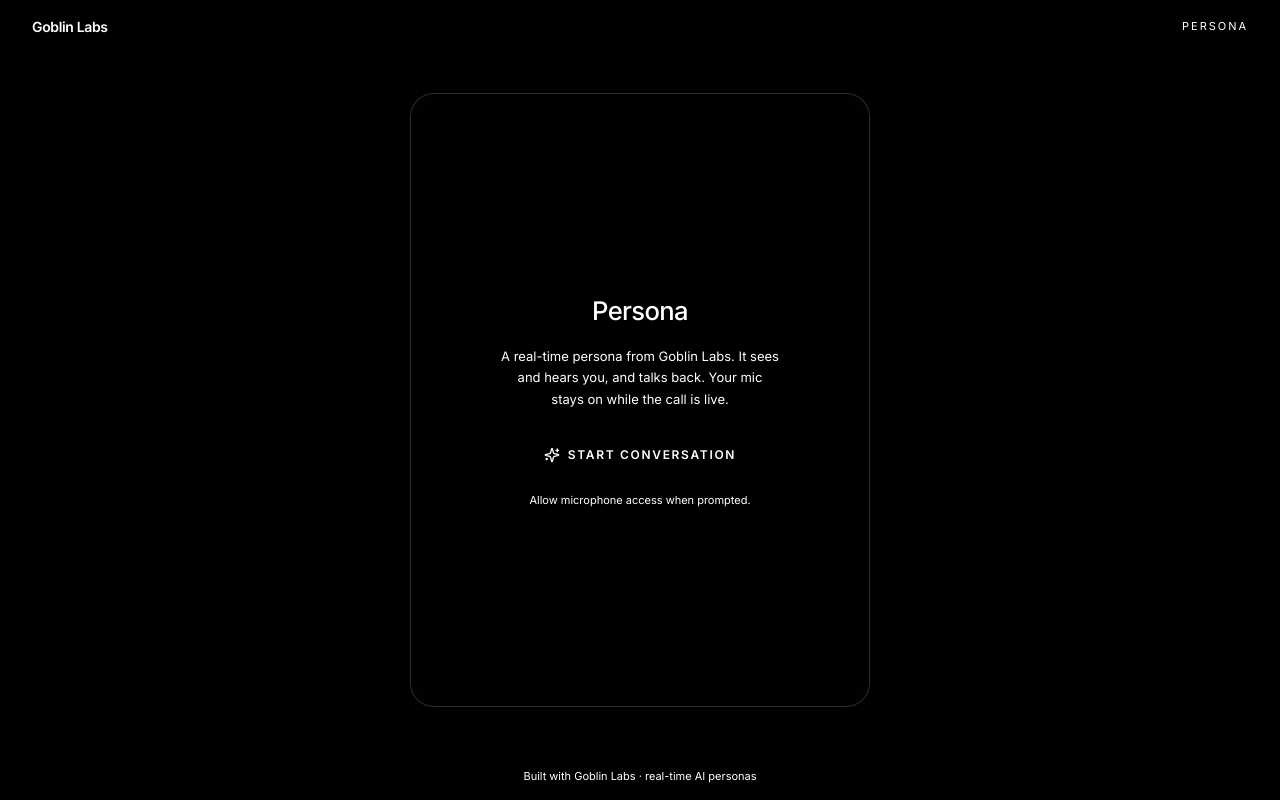
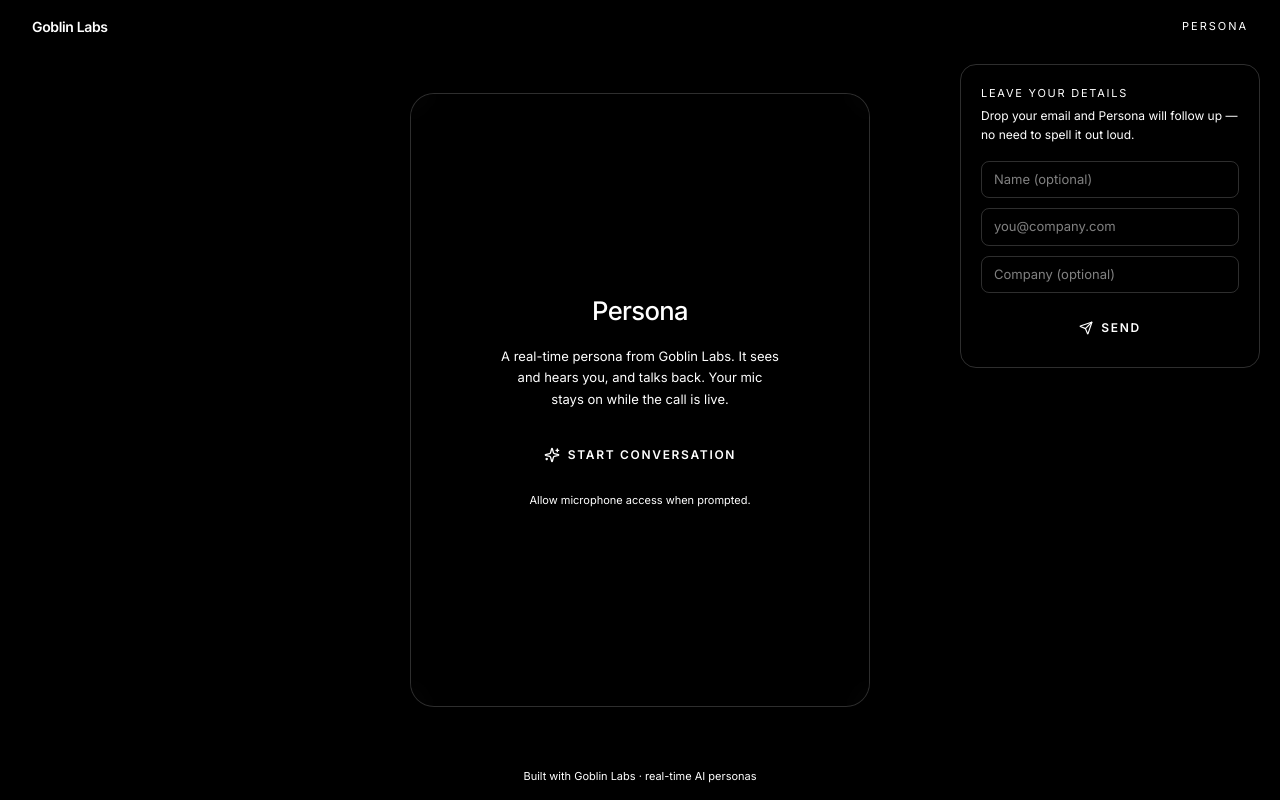
Before and after one commit to drbinna/Goblin_Labs, a React (Vite) app: page /p/6b4df3c2-c9ce-49e7-a95b-8816e8216586 in a window 1280 px wide. Built offline with nearby package versions, Linux system fonts and the light colour scheme; no server answers; a web font is replaced by a local one.

Commit message:
fix(card): keep contact form visible across idle/live/ended (hide only on error) so it persists after the call

```diff
--- a/src/app/routes/Talk.tsx
+++ b/src/app/routes/Talk.tsx
@@ -204,8 +204,11 @@
       </main>
 
       {/* Lead capture — fixed to the top-right so it stays put over the stage,
-          and so Gabriel can reliably tell visitors "the form at the top right". */}
-      {phase === "live" && (
+          and so Gabriel can reliably tell visitors "the form at the top right".
+          Rendered across idle/live/ended (only hidden on hard error) so the
+          textbox is available before, during, and after the call — and stays
+          mounted so typed input and Gabriel's prefill survive the call ending. */}
+      {phase !== "error" && (
         <LeadCard
           personaId={id}
           personaName={name}
```
